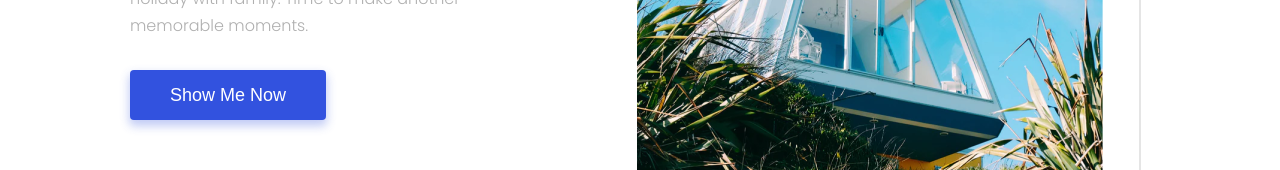
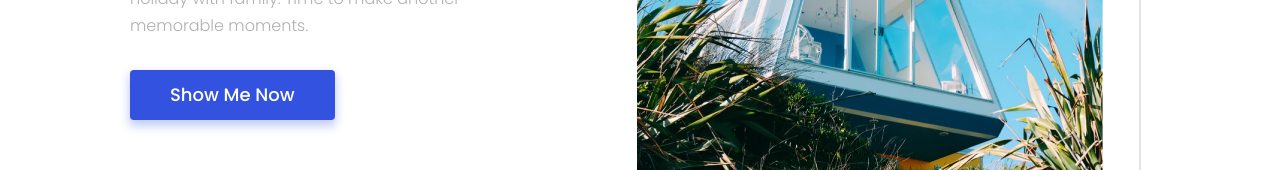
Before and after one commit to abdulhafizr/staycation-next-js, a Next.js app: page / in a window 1280 px wide. Shown: the part 338-508 px from the top of the page. Built offline with nearby package versions, Linux system fonts and the light colour scheme.

Commit message:
| Make btn, shadow to individual

```diff
--- /dev/null
+++ b/styles/components/_btn.scss
@@ -0,0 +1,16 @@
+@use '../utilities/variables' as var;
+
+.btn {
+	font-family: var.$primary-font;
+	font-style: normal;
+	font-weight: 500;
+	font-size: 18px;
+	line-height: 170%;
+	text-align: center;
+	color: #FFFFFF;
+	padding: 10px 40px;
+	background-color: var.$primary-color;
+	border: none;
+	cursor: pointer;
+	border-radius: 4px;
+}
--- a/styles/components/_header.scss
+++ b/styles/components/_header.scss
@@ -49,5 +49,8 @@
         &:hover {
             color: var.$primary-color;
         }
+        &.active {
+            color: var.$primary-color!important;
+        }
     }
 }
--- /dev/null
+++ b/styles/components/_shadow.scss
@@ -0,0 +1,8 @@
+.shadow {
+	box-shadow: 0 5px 10px 1px rgba(50, 82, 223, .3);
+	transition: box-shadow .3s;
+
+	&:hover {
+		box-shadow: 0 10px 10px 1px rgba(50, 82, 223, .3);
+	}
+}
--- a/styles/globals.scss
+++ b/styles/globals.scss
@@ -1,5 +1,7 @@
 @use 'utilities/variables' as var;
 @use 'Home.module.scss';
+@use 'components/btn';
+@use 'components/shadow';
 
 /* http://meyerweb.com/eric/tools/css/reset/
    v2.0 | 20110126
@@ -54,34 +56,6 @@ html {
 	scroll-behavior: smooth;
 }
 
-.active {
-	color: var.$primary-color!important;
-}
-
 .container {
 	padding: 0 130px;
 }
-
-.btn {
-	font-family: var.$primary-color;
-	font-style: normal;
-	font-weight: 500;
-	font-size: 18px;
-	line-height: 170%;
-	text-align: center;
-	color: #FFFFFF;
-	padding: 10px 40px;
-	background-color: var.$primary-color;
-	border: none;
-	cursor: pointer;
-	border-radius: 4px;
-}
-
-.shadow {
-	box-shadow: 0 5px 10px 1px rgba(50, 82, 223, .3);
-	transition: box-shadow .3s;
-
-	&:hover {
-		box-shadow: 0 10px 10px 1px rgba(50, 82, 223, .3);
-	}
-}
```
